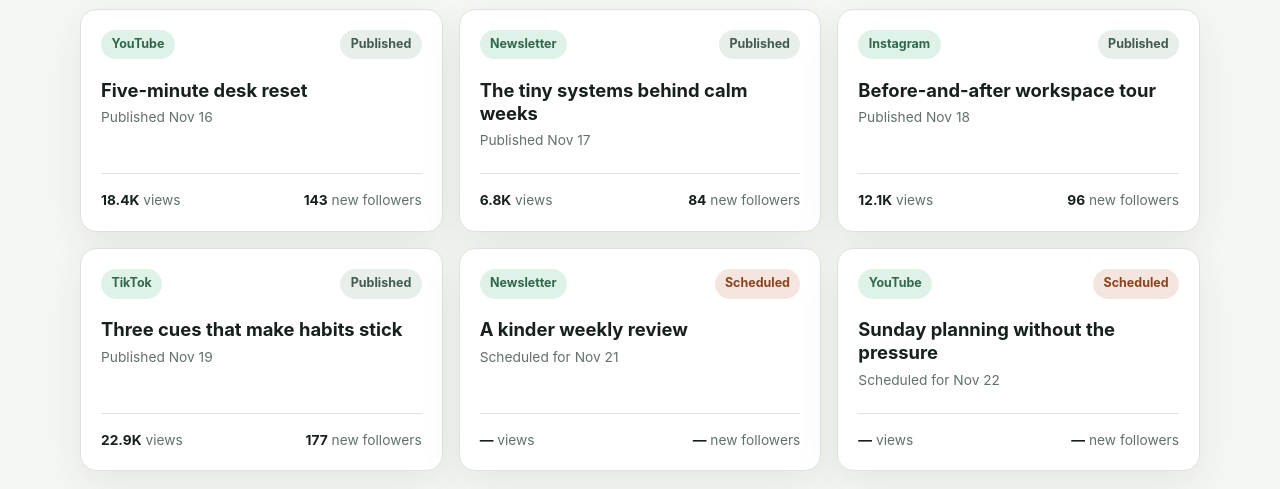
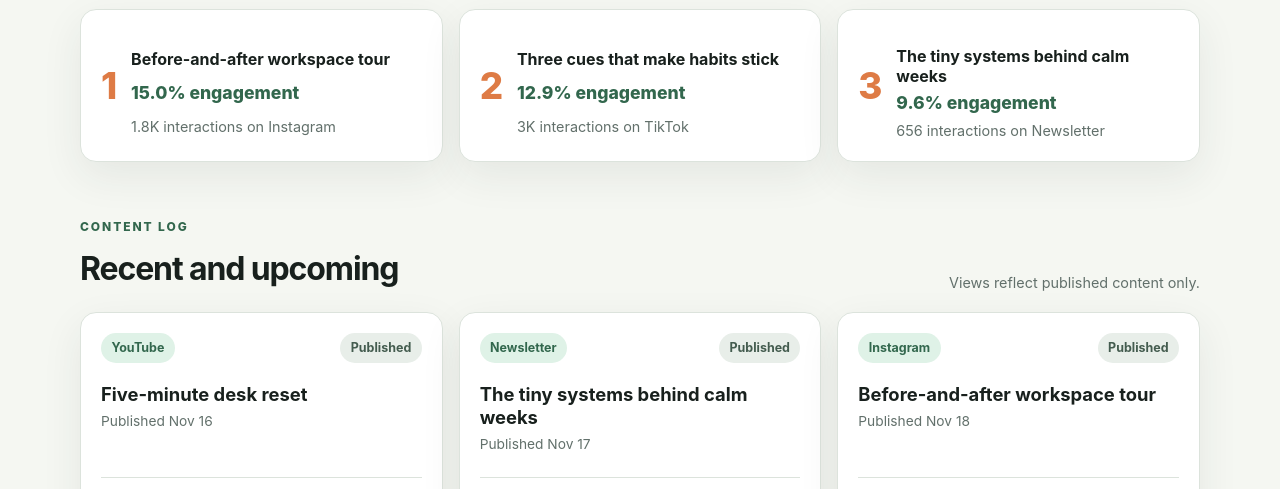
Before and after one commit to chocoHacks33/creator-signal-dashboard, a website: page index.html in a window 1280 px wide. Shown: the part 611-1100 px from the top of the page. Drawn offline with Linux system fonts and the light colour scheme.

Commit message:
Add engagement ranking insights

```diff
--- a/app.js
+++ b/app.js
@@ -7,6 +7,9 @@ const contentItems = [
     publishedAt: "2026-11-16",
     views: 18420,
     followersGained: 143,
+    likes: 1240,
+    comments: 94,
+    shares: 108,
   },
   {
     id: 2,
@@ -16,6 +19,9 @@ const contentItems = [
     publishedAt: "2026-11-17",
     views: 6830,
     followersGained: 84,
+    likes: 510,
+    comments: 82,
+    shares: 64,
   },
   {
     id: 3,
@@ -25,6 +31,9 @@ const contentItems = [
     publishedAt: "2026-11-18",
     views: 12100,
     followersGained: 96,
+    likes: 1530,
+    comments: 71,
+    shares: 210,
   },
   {
     id: 4,
@@ -34,6 +43,9 @@ const contentItems = [
     publishedAt: "2026-11-19",
     views: 22900,
     followersGained: 177,
+    likes: 2480,
+    comments: 119,
+    shares: 355,
   },
   {
     id: 5,
@@ -43,6 +55,9 @@ const contentItems = [
     publishedAt: "2026-11-21",
     views: 0,
     followersGained: 0,
+    likes: 0,
+    comments: 0,
+    shares: 0,
   },
   {
     id: 6,
@@ -52,6 +67,9 @@ const contentItems = [
     publishedAt: "2026-11-22",
     views: 0,
     followersGained: 0,
+    likes: 0,
+    comments: 0,
+    shares: 0,
   },
 ];
 
@@ -77,6 +95,36 @@ function formatCompactNumber(value) {
     notation: "compact",
     maximumFractionDigits: 1,
   }).format(value);
+}
+
+function calculateEngagementRate(item) {
+  if (!item.views) {
+    return 0;
+  }
+
+  const interactions = item.likes + item.comments + item.shares;
+  return (interactions / item.views) * 100;
+}
+
+function rankPublishedByEngagement(items, limit = 3) {
+  return items
+    .filter((item) => item.status === "Published" && item.views > 0)
+    .map((item) => ({ ...item, engagementRate: calculateEngagementRate(item) }))
+    .sort((left, right) => right.engagementRate - left.engagementRate)
+    .slice(0, limit);
+}
+
+function engagementCardTemplate(item, index) {
+  const interactions = item.likes + item.comments + item.shares;
+
+  return `
+    <article class="insight-card">
+      <span class="insight-rank" aria-label="Rank ${index + 1}">${index + 1}</span>
+      <h3>${item.title}</h3>
+      <p class="engagement-rate">${item.engagementRate.toFixed(1)}% engagement</p>
+      <p class="muted">${formatCompactNumber(interactions)} interactions on ${item.platform}</p>
+    </article>
+  `;
 }
 
 function metricCardTemplate(label, value) {
@@ -117,6 +165,7 @@ function renderDashboard(doc = document) {
   const summary = summarizeContent(contentItems);
   const metricGrid = doc.querySelector("#metric-grid");
   const contentGrid = doc.querySelector("#content-grid");
+  const engagementGrid = doc.querySelector("#engagement-grid");
   const lastUpdated = doc.querySelector("#last-updated");
 
   metricGrid.innerHTML = [
@@ -127,6 +176,9 @@ function renderDashboard(doc = document) {
   ].join("");
 
   contentGrid.innerHTML = contentItems.map(contentCardTemplate).join("");
+  engagementGrid.innerHTML = rankPublishedByEngagement(contentItems)
+    .map(engagementCardTemplate)
+    .join("");
   lastUpdated.textContent = "Updated from this week's content log";
 }
 
@@ -139,6 +191,9 @@ if (typeof module !== "undefined") {
     contentItems,
     summarizeContent,
     formatCompactNumber,
+    calculateEngagementRate,
+    rankPublishedByEngagement,
+    engagementCardTemplate,
     metricCardTemplate,
     contentCardTemplate,
   };
--- a/index.html
+++ b/index.html
@@ -35,6 +35,17 @@
         <div id="metric-grid" class="metric-grid"></div>
       </section>
 
+      <section aria-labelledby="engagement-heading">
+        <div class="section-heading">
+          <div>
+            <p class="eyebrow">Audience response</p>
+            <h2 id="engagement-heading">Top engagement</h2>
+          </div>
+          <p class="muted">Interactions as a share of views.</p>
+        </div>
+        <div id="engagement-grid" class="insight-grid"></div>
+      </section>
+
       <section aria-labelledby="content-heading">
         <div class="section-heading">
           <div>
--- a/styles.css
+++ b/styles.css
@@ -136,6 +136,49 @@ h2 {
   gap: 1rem;
 }
 
+.insight-grid {
+  display: grid;
+  grid-template-columns: repeat(3, minmax(0, 1fr));
+  gap: 1rem;
+}
+
+.insight-card {
+  display: grid;
+  grid-template-columns: auto 1fr;
+  gap: 0.2rem 1rem;
+  align-items: center;
+  padding: 1.25rem;
+  border: 1px solid var(--line);
+  border-radius: 1rem;
+  background: var(--surface);
+  box-shadow: var(--shadow);
+}
+
+.insight-rank {
+  grid-row: 1 / 4;
+  color: var(--accent);
+  font-size: 2.3rem;
+  font-weight: 850;
+  letter-spacing: -0.06em;
+}
+
+.insight-card h3,
+.insight-card p {
+  margin-bottom: 0;
+}
+
+.insight-card h3 {
+  overflow-wrap: anywhere;
+  font-size: 1rem;
+  line-height: 1.3;
+}
+
+.engagement-rate {
+  color: var(--brand);
+  font-size: 1.1rem;
+  font-weight: 800;
+}
+
 .metric-card,
 .content-card {
   border: 1px solid var(--line);
@@ -242,6 +285,7 @@ h2 {
 
 @media (max-width: 820px) {
   .metric-grid,
+  .insight-grid,
   .content-grid {
     grid-template-columns: repeat(2, minmax(0, 1fr));
   }
@@ -259,6 +303,7 @@ h2 {
   }
 
   .metric-grid,
+  .insight-grid,
   .content-grid {
     grid-template-columns: 1fr;
   }
```
Also changed, not shown: test/app.test.js (+22 -0 lines), README.md.
